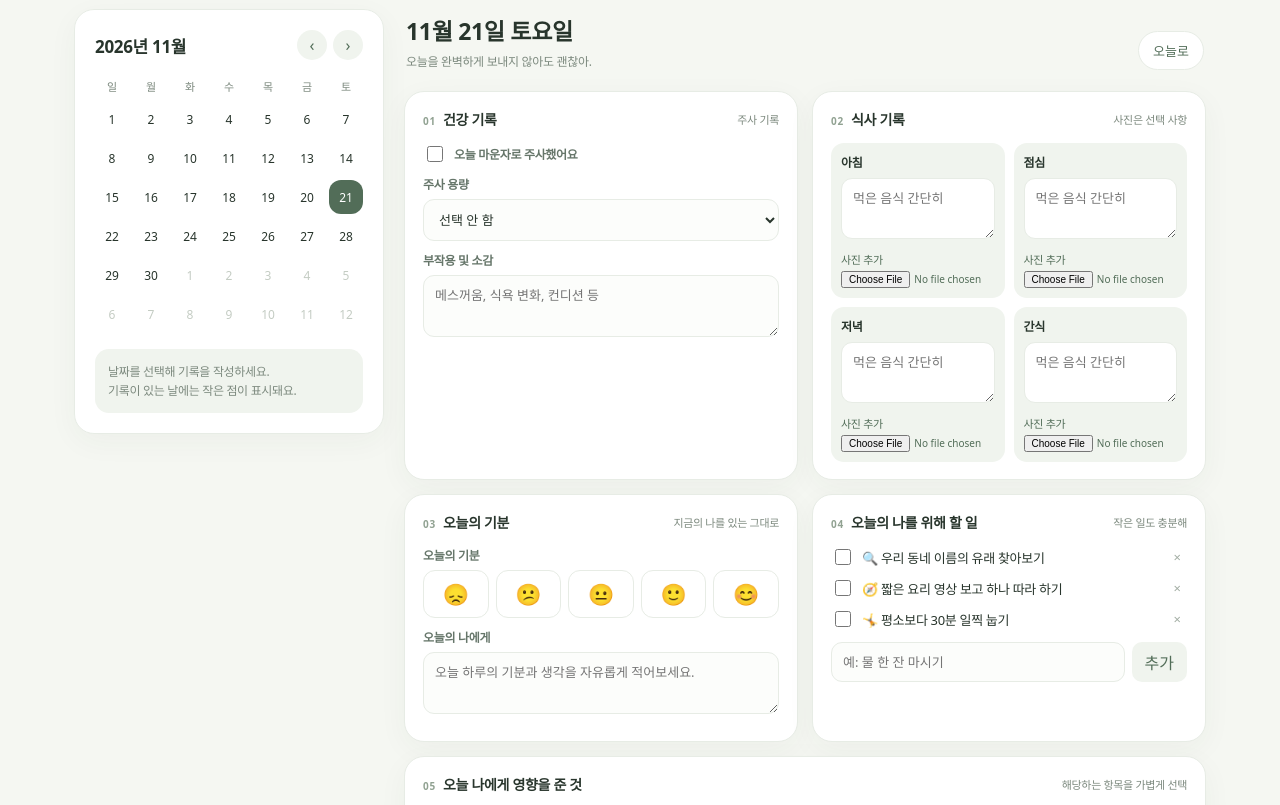
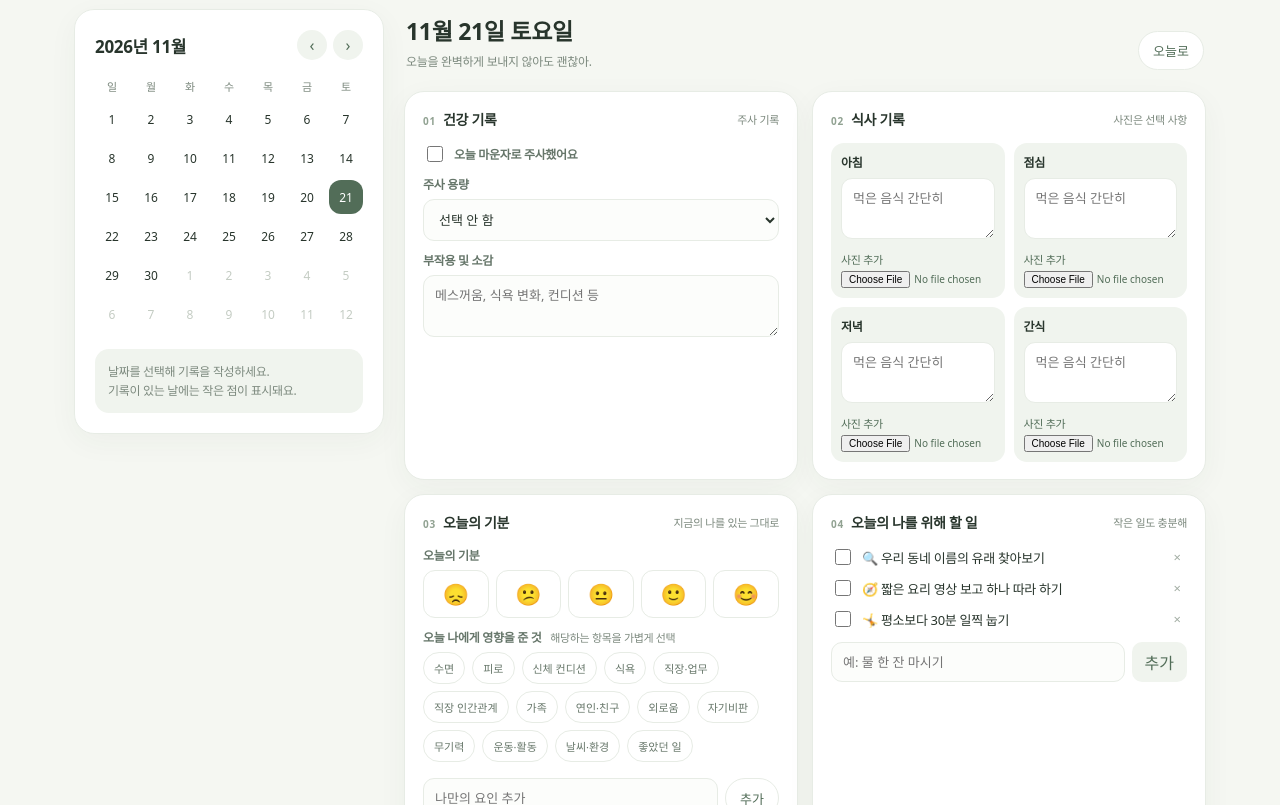
Before and after one commit to Amerikwano/PYI, a plain HTML site: page index.html in a window 1280 px wide. Shown: the part 145-950 px from the top of the page. Drawn offline with nearby package versions, Linux system fonts and the light colour scheme.

Commit message:
기분 섹션에 '영향을 준 것' 선택 합치기, 선택한 요인 칩 강조 표시 수정
Co-Authored-By: Claude Opus 5.5 <noreply@anthropic.com>

```diff
--- a/index.html
+++ b/index.html
@@ -11,9 +11,9 @@
 <main class="main"><div class="datebar"><div><h1 id="dateTitle"></h1><p>오늘을 완벽하게 보내지 않아도 괜찮아.</p></div><button class="btn" id="todayBtn">오늘로</button></div><div class="sections">
 <section class="section"><div class="secthead"><h2><span class="num">01</span>건강 기록</h2><span class="hint">주사 기록</span></div><div class="field"><label class="checkline"><input type="checkbox" id="injection"> 오늘 마운자로 주사했어요</label></div><div class="field"><label>주사 용량</label><select id="dose"><option value="">선택 안 함</option><option>2.5mg</option><option>5mg</option><option>7.5mg</option><option>10mg</option><option>12.5mg</option><option>15mg</option><option>기타</option></select></div><div class="field"><label>부작용 및 소감</label><textarea id="sideEffects" placeholder="메스꺼움, 식욕 변화, 컨디션 등"></textarea></div></section>
 <section class="section"><div class="secthead"><h2><span class="num">02</span>식사 기록</h2><span class="hint">사진은 선택 사항</span></div><div class="mealgrid" id="meals"></div></section>
-<section class="section"><div class="secthead"><h2><span class="num">03</span>오늘의 기분</h2><span class="hint">지금의 나를 있는 그대로</span></div><div class="field"><label>오늘의 기분</label><div class="moods" id="moods"><button class="mood" data-mood="1" aria-label="매우 힘듦">😞</button><button class="mood" data-mood="2" aria-label="조금 힘듦">😕</button><button class="mood" data-mood="3" aria-label="보통">😐</button><button class="mood" data-mood="4" aria-label="괜찮음">🙂</button><button class="mood" data-mood="5" aria-label="좋음">😊</button></div></div><div class="field"><label>오늘의 나에게</label><textarea id="diary" placeholder="오늘 하루의 기분과 생각을 자유롭게 적어보세요."></textarea></div></section>
+<section class="section"><div class="secthead"><h2><span class="num">03</span>오늘의 기분</h2><span class="hint">지금의 나를 있는 그대로</span></div><div class="field"><label>오늘의 기분</label><div class="moods" id="moods"><button class="mood" data-mood="1" aria-label="매우 힘듦">😞</button><button class="mood" data-mood="2" aria-label="조금 힘듦">😕</button><button class="mood" data-mood="3" aria-label="보통">😐</button><button class="mood" data-mood="4" aria-label="괜찮음">🙂</button><button class="mood" data-mood="5" aria-label="좋음">😊</button></div></div><div class="field"><label>오늘 나에게 영향을 준 것 <span class="hint" style="margin-left:6px;font-weight:400">해당하는 항목을 가볍게 선택</span></label><div class="chips" id="factors"></div><div class="customfactor"><input class="input" id="customFactor" placeholder="나만의 요인 추가"><button class="btn" id="addFactor">추가</button></div></div><div class="field"><label>오늘의 나에게</label><textarea id="diary" placeholder="오늘 하루의 기분과 생각을 자유롭게 적어보세요."></textarea></div></section>
 <section class="section"><div class="secthead"><h2><span class="num">04</span>오늘의 나를 위해 할 일</h2><span class="hint">작은 일도 충분해</span></div><div class="todo-list" id="todos"></div><div class="addtodo"><input class="input" id="newTodo" placeholder="예: 물 한 잔 마시기"><button id="addTodo">추가</button></div></section>
-<section class="section full"><div class="secthead"><h2><span class="num">05</span>오늘 나에게 영향을 준 것</h2><span class="hint">해당하는 항목을 가볍게 선택</span></div><div class="chips" id="factors"></div><div class="customfactor"><input class="input" id="customFactor" placeholder="나만의 요인 추가"><button class="btn" id="addFactor">추가</button></div></section>
+
 </div><div class="footer"><span class="status" id="saveStatus">변경 사항은 자동 저장돼요.</span><button class="btn primary" id="save">기록 저장</button></div></main></div></div><div class="toast" id="toast"></div>
 <script src="plans.js"></script><script src="https://cdn.jsdelivr.net/npm/@supabase/supabase-js@2"></script><script>
 const SUPABASE_URL='YOUR_SUPABASE_URL';const SUPABASE_ANON_KEY='YOUR_SUPABASE_ANON_KEY';
@@ -27,7 +27,7 @@ function dailyPlans(dateKey){if(typeof PLAN_CATS==='undefined')return[];const C=
 function current(){let d=data[selected];if(!d)d=data[selected]=blank();if(!d.planned){d.todos=[...dailyPlans(selected),...(d.todos||[])];d.planned=true}return d}function toast(s){$('toast').textContent=s;$('toast').classList.add('show');setTimeout(()=>$('toast').classList.remove('show'),2100)}
 function renderCalendar(){const y=view.getFullYear(),m=view.getMonth();$('monthLabel').textContent=`${y}년 ${m+1}월`;$('days').innerHTML='';const start=new Date(y,m,1).getDay(),count=new Date(y,m+1,0).getDate(),prevCount=new Date(y,m,0).getDate();for(let i=0;i<42;i++){let n,dt,other=false;if(i<start){n=prevCount-start+i+1;dt=new Date(y,m-1,n);other=true}else if(i>=start+count){n=i-start-count+1;dt=new Date(y,m+1,n);other=true}else{n=i-start+1;dt=new Date(y,m,n)}const key=iso(dt),b=document.createElement('button');b.className='day'+(other?' muted':'')+(key===selected?' selected':'')+(key===iso(today)?' today':'')+(data[key]&&hasData(data[key])?' has':'');b.textContent=n;b.onclick=()=>{selected=key;loadDay();renderCalendar()};$('days').append(b)}}function hasData(d){return d.diary||d.injection||d.mood||Object.values(d.meals||{}).some(Boolean)||(d.todos||[]).some(t=>!t.plan||t.done)||(d.factors||[]).length||d.sideEffects}
 function renderMeals(){const root=$('meals');root.innerHTML='';['아침','점심','저녁','간식'].forEach(meal=>{const el=document.createElement('div');el.className='meal';el.innerHTML=`<strong>${meal}</strong><textarea data-meal="${meal}" placeholder="먹은 음식 간단히"></textarea><label class="photo">사진 추가<input type="file" accept="image/*" data-photo="${meal}"></label><div class="hint" data-photolabel="${meal}"></div><div class="preview" data-preview="${meal}"></div>`;root.append(el)})}
-function renderFactors(){const root=$('factors');root.innerHTML='';factorOptions.forEach(f=>{const b=document.createElement('button');b.className='chip';b.textContent=f;b.dataset.factor=f;b.onclick=()=>{let a=current().factors;a.includes(f)?a.splice(a.indexOf(f),1):a.push(f);renderFactors();scheduleSave()};root.append(b)})}
+function renderFactors(){const root=$('factors');root.innerHTML='';factorOptions.forEach(f=>{const b=document.createElement('button');b.className='chip'+(current().factors.includes(f)?' active':'');b.textContent=f;b.dataset.factor=f;b.onclick=()=>{let a=current().factors;a.includes(f)?a.splice(a.indexOf(f),1):a.push(f);renderFactors();scheduleSave()};root.append(b)})}
 function renderTodos(){const root=$('todos');root.innerHTML='';current().todos.forEach((t,i)=>{const l=document.createElement('label');l.className='todo-item'+(t.done?' done':'');l.innerHTML=`<input type="checkbox" ${t.done?'checked':''}><span></span><button aria-label="삭제" style="margin-left:auto;border:0;background:none;color:#a1aca2">×</button>`;l.querySelector('span').textContent=(t.plan?t.plan+' ':'')+t.text;l.querySelector('input').onchange=e=>{current().todos[i].done=e.target.checked;renderTodos();scheduleSave()};l.querySelector('button').onclick=()=>{current().todos.splice(i,1);renderTodos();scheduleSave()};root.append(l)})}
 function loadDay(){const d=current();const dt=new Date(selected+'T12:00:00');$('dateTitle').textContent=`${dt.getMonth()+1}월 ${dt.getDate()}일 ${['일','월','화','수','목','금','토'][dt.getDay()]}요일`;['injection','dose','sideEffects','diary'].forEach(k=>{if(k==='injection')$(k).checked=!!d[k];else $(k).value=d[k]||''});mood=d.mood||0;document.querySelectorAll('.mood').forEach(b=>b.classList.toggle('active',+b.dataset.mood===mood));document.querySelectorAll('[data-meal]').forEach(t=>t.value=d.meals[t.dataset.meal]||'');document.querySelectorAll('[data-photolabel]').forEach(x=>x.textContent=d.photos?.[x.dataset.photolabel]?'사진 첨부됨':'');['아침','점심','저녁','간식'].forEach(renderPhotoPreview);renderTodos();renderFactors();$('saveStatus').textContent='변경 사항은 자동 저장돼요.'}
 async function renderPhotoPreview(meal){const path=current().photos?.[meal];const box=document.querySelector(`[data-preview=\"${meal}\"]`);if(!box)return;box.innerHTML='';if(!path)return;let src=path;if(sb&&user&&!path.startsWith('data:')){const {data,error}=await sb.storage.from('pyi-photos').createSignedUrl(path,3600);if(error||!data?.signedUrl)return;src=data.signedUrl}const img=document.createElement('img');img.alt=meal+' 사진';img.src=src;box.append(img)}
```
